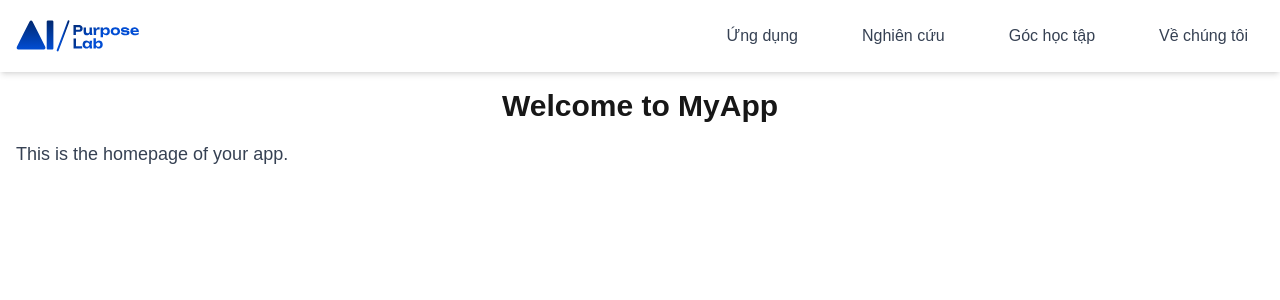
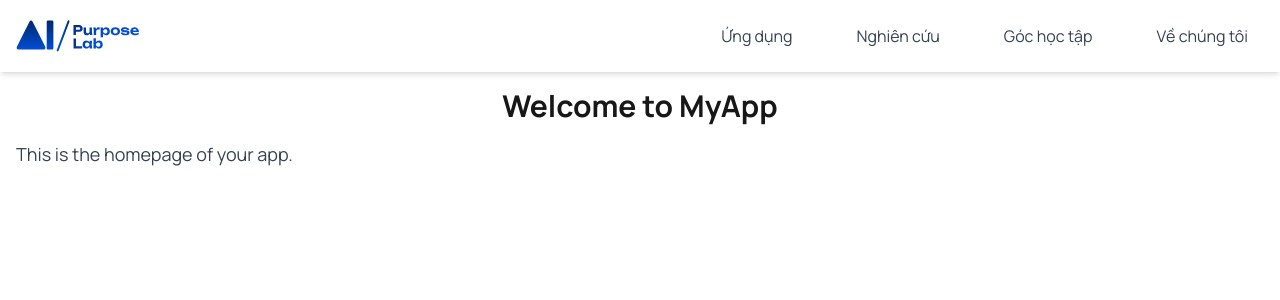
Before and after one commit to PhuongAnh2212/GDGoC2025-CCTK, a Next.js app in the folder ai-purpose-lab/: page / in a window 1280 px wide. Shown: the top 300 px of the page. Built offline with nearby package versions, Linux system fonts and the light colour scheme.

Commit message:
global font update

```diff
--- a/ai-purpose-lab/src/app/globals.css
+++ b/ai-purpose-lab/src/app/globals.css
@@ -23,5 +23,5 @@
 body {
   background: var(--background);
   color: var(--foreground);
-  font-family: 'Poppins', sans-serif; /* Apply Poppins font */
+  font-family: 'Manrope', sans-serif;
 }
```
